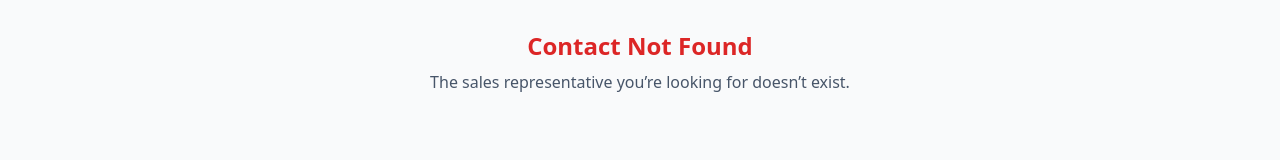
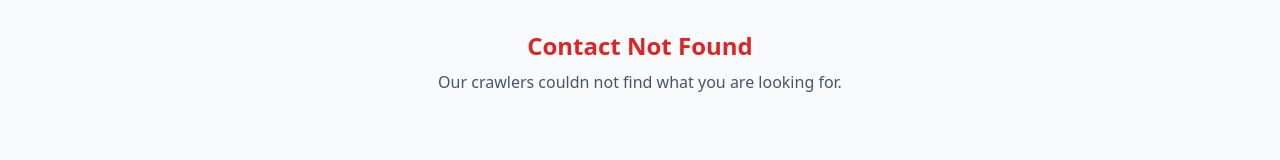
Before and after one commit to Maheshmurali/frontend, a Next.js app: page /contactcard/1 in a window 1280 px wide. Shown: the part 338-498 px from the top of the page. Built offline with nearby package versions, Linux system fonts and the light colour scheme.

Commit message:
error page correction

```diff
--- a/app/contactcard/[slug]/page.tsx
+++ b/app/contactcard/[slug]/page.tsx
@@ -13,7 +13,7 @@ export default function Page() {
       <div className="min-h-screen flex items-center justify-center bg-gray-50">
         <div className="text-center">
           <h1 className="text-2xl font-semibold text-red-600 mb-2">Contact Not Found</h1>
-          <p className="text-slate-600">The sales representative you’re looking for doesn’t exist.</p>
+          <p className="text-slate-600">Our crawlers couldn not find what you are looking for.</p>
         </div>
       </div>
     )
```
